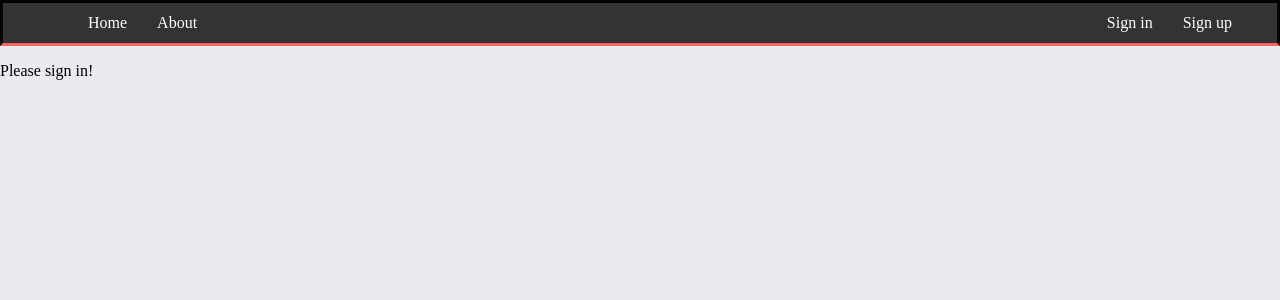
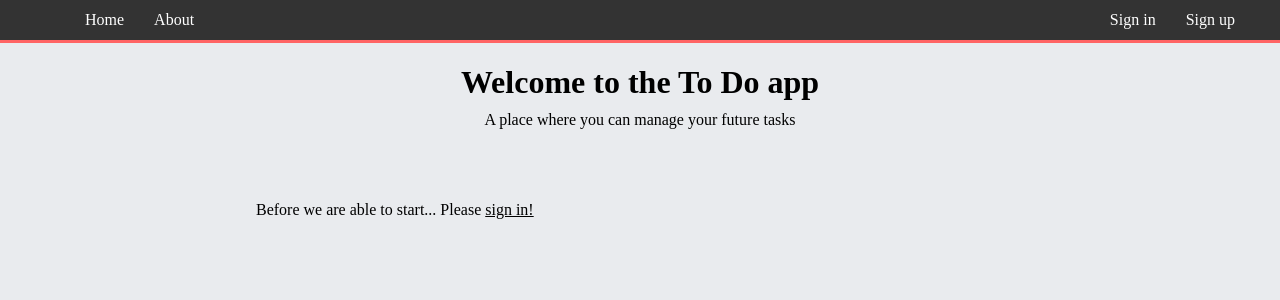
Before and after one commit to Ivan-Verushkin/frontend-complexttodoapp, a React (Create React App) app: page / in a window 1280 px wide. Shown: the top 300 px of the page. Built offline with nearby package versions, Linux system fonts and the light colour scheme.

Commit message:
Update home page

```diff
--- a/src/Home.js
+++ b/src/Home.js
@@ -1,14 +1,23 @@
 import React from "react";
 import { useContext } from "react";
 import { UserContext } from "./context/UserProvider";
+import { Link } from "react-router-dom";
 
 function Home(){
     const {user} = useContext (UserContext);
     return (
-        <>
-            {user && user.name && <p>Welcome, {user.name}</p>}
-            {!user.isLoggedIn && <p>Please sign in!</p>}
-        </>
+        <div id='home-container'>
+            <div id='home-text'>
+                <div>
+                    <h1 className="welcome-header"> Welcome to the To Do app</h1>
+                    <p className="welcome-header-low">A place where you can manage your future tasks</p>
+                </div>
+                <div className="home-content">
+                    {user && user.name && <p>Welcome, {user.name}</p>}
+                    {!user.isLoggedIn && <p>Before we are able to start... Please <Link to='/signin'>sign in!</Link></p>}
+                </div>
+            </div>
+        </div>
     );
 }
 
--- a/src/index.css
+++ b/src/index.css
@@ -11,11 +11,46 @@
   border-bottom: #ff6464;
   border-width: 3px;
   border-style: solid;
+  border-top: none;
+  border-left: none;
+  border-right: none;
 }
 
 body {
   margin: 0;
   background-color: #e9ebee;
+}
+
+.welcome-header {
+  display: flex;
+  justify-content: center;
+  margin-bottom: 0;
+}
+
+.welcome-header-low{
+  margin-top: 10px;
+  display: flex;
+  justify-content: center;
+}
+
+#home-container {
+  display: flex;
+  justify-content: center;
+  margin: 0;
+}
+
+#home-text {
+  flex-direction: column;
+  display: flex;
+  width: 60%;
+}
+
+#home-text a {
+  color: black;
+}
+
+.home-content {
+  margin-top: 40px;
 }
 
 .nav-left {
@@ -31,17 +66,16 @@ body {
 }
 
 .nav-li a {
-  display: block; /* Make the anchor tag a block-level element to fill the space */
-  padding: 10px 15px; /* Padding inside the link to make it clickable */
-  color: white; /* Text color */
-  text-decoration: none; /* Remove underline */
+  display: block;
+  padding: 10px 15px;
+  color: white;
+  text-decoration: none;
 }
 
 .nav-li a:hover {
-  background-color: #575757; /* Background change on hover */
+  background-color: #575757;
 }
 
-/* Sign-in form styles */
 #signInDiv {
   display: flex;
   justify-content: center;
@@ -109,19 +143,19 @@ body {
 .registerNewAccountButton {
   margin-top: 15px;
   border: none;
-  background-color: #868484; /* Button background */
-  color: white; /* Button text color */
+  background-color: #868484;
+  color: white;
   font-family: Arial, Helvetica, sans-serif;
   font-size: 14px;
   padding: 10px 10px;
   transition: opacity 0.2s;
-  text-decoration: none; /* Remove underline from the link */
-  display: inline-block; /* Makes the anchor act more like a button */
+  text-decoration: none;
+  display: inline-block;
   cursor: pointer;
 }
 
 .registerNewAccountButton a {
-  color: white; /* Button text color */
+  color: white;
   font-family: Arial, Helvetica, sans-serif;
   font-size: 14px;
   text-decoration: none;
```
